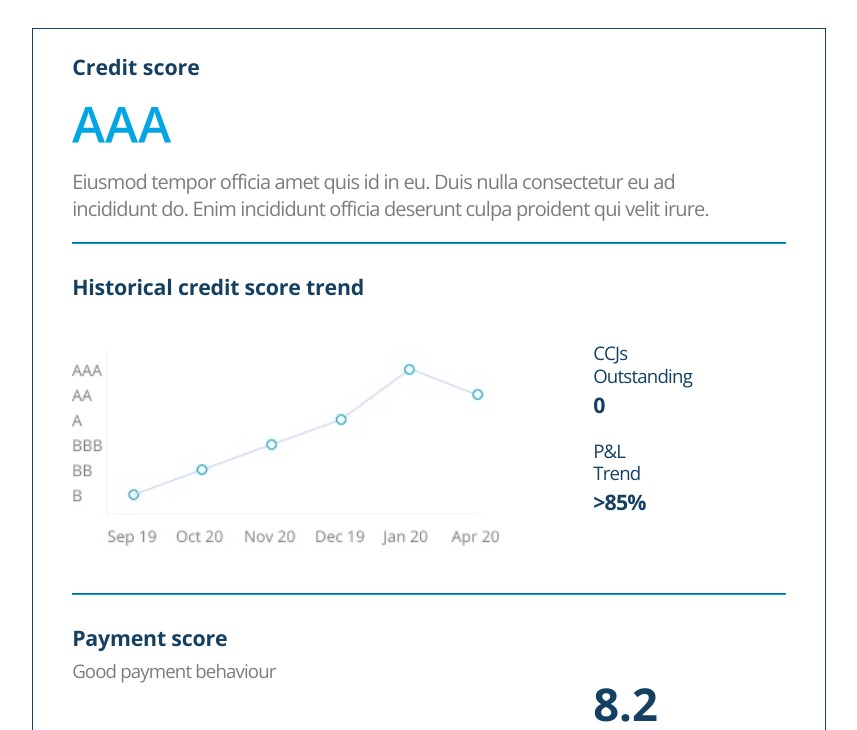
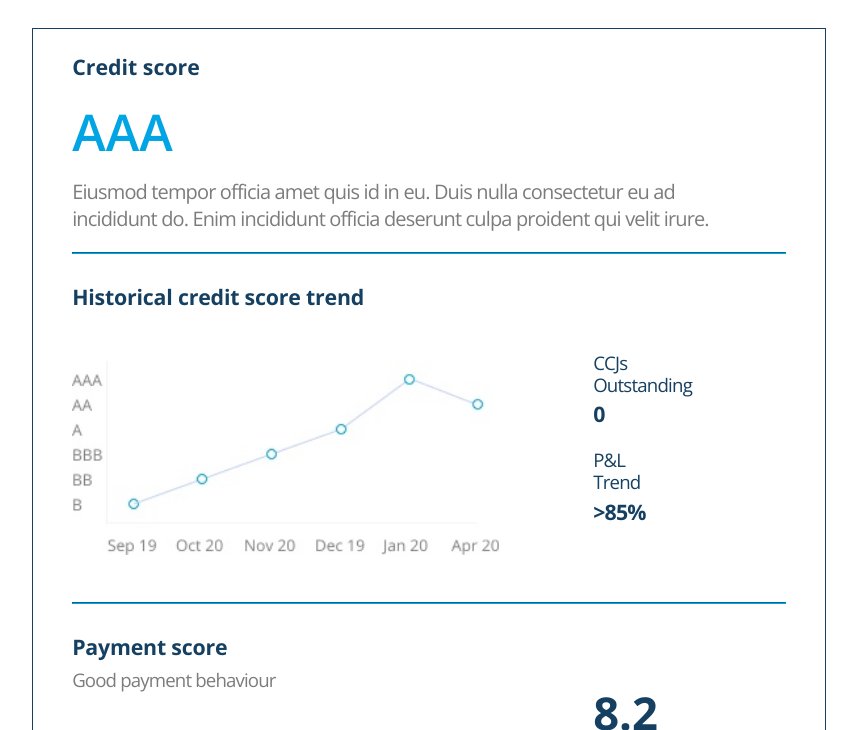
Before and after one commit to sashakozakov/credifolio_pdf, a website: page index.html in a window 1280 px wide. Shown: the part 802-1532 px from the top of the page, without its empty margins (211-1068 px from the left). Drawn offline with nearby package versions, Linux system fonts and the light colour scheme.

Commit message:
changed aaa logo

```diff
--- a/index.html
+++ b/index.html
@@ -51,7 +51,9 @@
   <section class="page page_2">
     <div class="page__content">
       <h2 class="page__content--title">Credit score</h2>
-      <img src="img/aaa.svg" alt="" class="aaa">
+      <span class="aaa_title">
+        AAA
+      </span>
       <p>
         Eiusmod tempor officia amet quis id in eu. Duis nulla consectetur eu ad <br>
         incididunt do. Enim incididunt officia deserunt culpa proident qui velit irure.
--- a/scss/style.scss
+++ b/scss/style.scss
@@ -46,6 +46,14 @@ body {
       color: #154061;
       font-weight: bold;
       margin: 0 0 26px;
+    }
+    .aaa_title {
+      text-transform: uppercase;
+      font-weight: 600;
+      font-size: 38pt;
+      color: #01a5e3;
+      display: block;
+      line-height: 1;
     }
   }
   &__footer {
```
Also changed, not shown: css/style.css.
